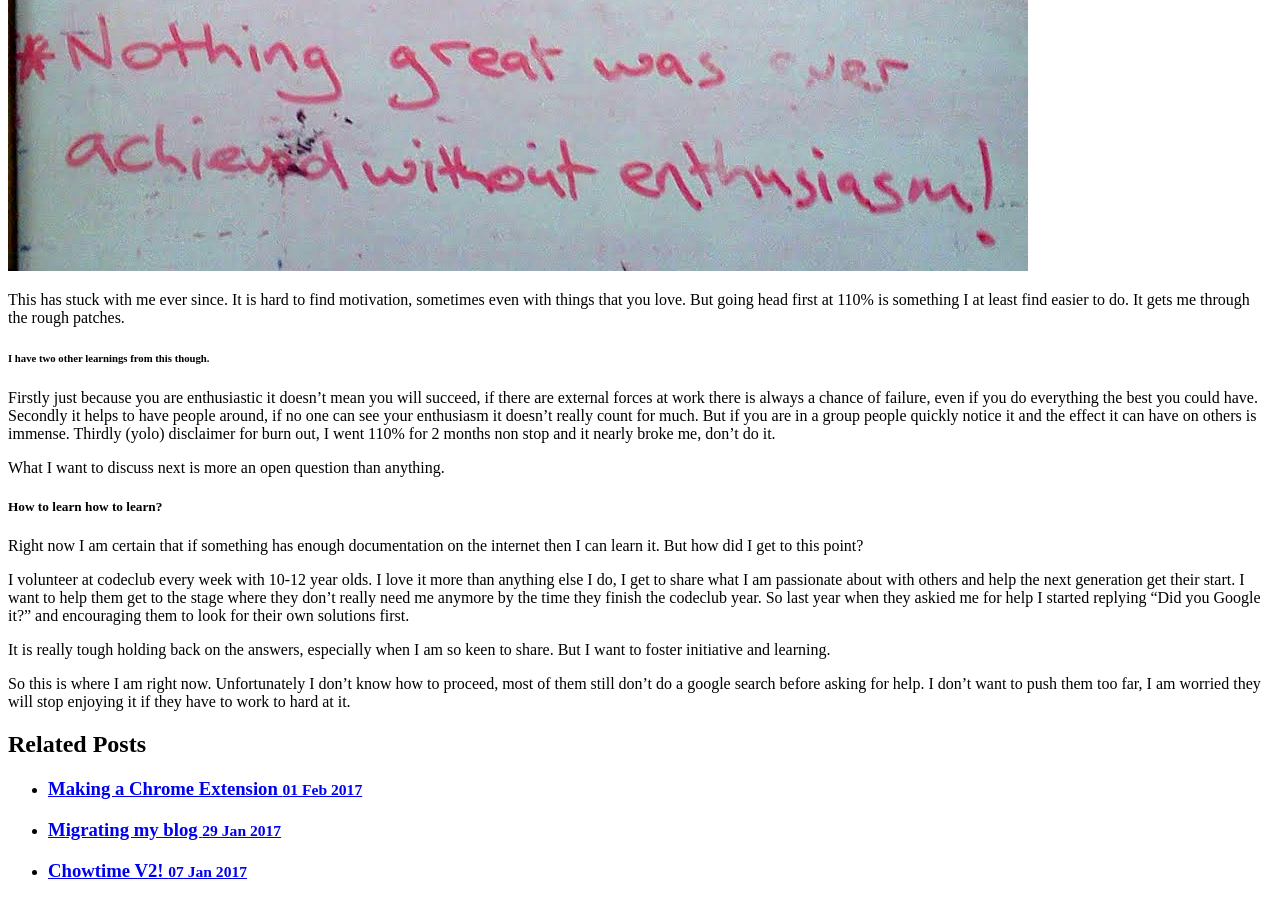
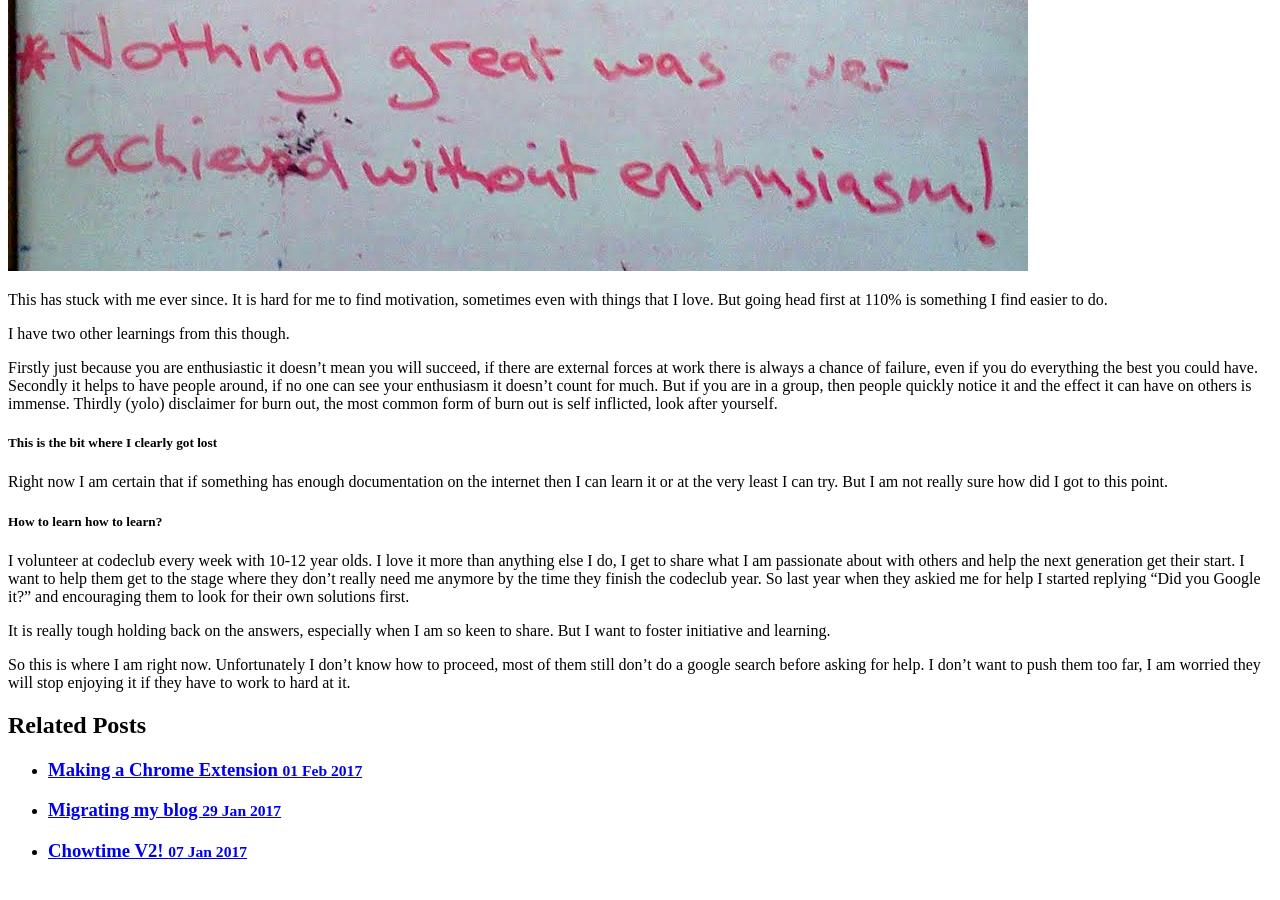
Before and after one commit to foopod/blog-2.0, a Jekyll site: the page built from _posts/2017-02-07-self-taught.md, in a window 1280 px wide and 900 px high, scrolled down 1238 px. Built offline with Jekyll 4.4.1, drawn with Linux system fonts in a browser that asks for light colours; nearby versions of some CDN libraries; some web fonts are replaced; some of the changed text lies outside the part shown.

Commit message:
Update 2017-02-07-self-taught.md

```diff
--- a/_posts/2017-02-07-self-taught.md
+++ b/_posts/2017-02-07-self-taught.md
@@ -7,7 +7,7 @@
 description: Exploring the art of self learning
 ---
 
-So let's preface this with some facts, I make a bunch of things. My [Github report card](https://githubreportcard.reflect.io/) says that in 2016 I made 372 commits across 28 GitHub repos in 5 languages. People ask me why I do it, like "Jono you spend 40 hours a week coding already, why go home and keep coding?". It's because I love it, sure I could go home and watch TV, play video games or hang out with friends (by the way I do all of these things - just maybe less than other people).
+So let's preface this with some facts, I make a bunch of things. My [Github report card](https://githubreportcard.reflect.io/) says that last year I made 372 commits across 28 GitHub repos in 5 languages. People ask me why I do it, spend 40 hours at work then go home and do more. It's because I love it, sure I could go home and watch TV, play video games or hang out with friends, and I do all of these things, just maybe less than other people.
 
 ##### Where are you going with this Jono?
 
@@ -18,17 +18,17 @@
 This photo is from the whiteboard in our lunch room from 6 years ago.
 <img src="/public/images/enthusiasm.png"/>
 
-This has stuck with me ever since. It is hard to find motivation, sometimes even with things that you love. But going head first at 110% is something I at least find easier to do. It gets me through the rough patches.
+This has stuck with me ever since. It is hard for me to find motivation, sometimes even with things that I love. But going head first at 110% is something I find easier to do.
 
-###### I have two other learnings from this though.
+I have two other learnings from this though.
 
-Firstly just because you are enthusiastic it doesn't mean you will succeed, if there are external forces at work there is always a chance of failure, even if you do everything the best you could have. Secondly it helps to have people around, if no one can see your enthusiasm it doesn't really count for much. But if you are in a group people quickly notice it and the effect it can have on others is immense. Thirdly (yolo) disclaimer for burn out, I went 110% for 2 months non stop and it nearly broke me, don't do it.
+Firstly just because you are enthusiastic it doesn't mean you will succeed, if there are external forces at work there is always a chance of failure, even if you do everything the best you could have. Secondly it helps to have people around, if no one can see your enthusiasm it doesn't count for much. But if you are in a group, then people quickly notice it and the effect it can have on others is immense. Thirdly (yolo) disclaimer for burn out, the most common form of burn out is self inflicted, look after yourself.
 
-What I want to discuss next is more an open question than anything.
+##### This is the bit where I clearly got lost
+
+Right now I am certain that if something has enough documentation on the internet then I can learn it or at the very least I can try. But I am not really sure how did I got to this point.
 
 ##### How to learn how to learn?
-
-Right now I am certain that if something has enough documentation on the internet then I can learn it. But how did I get to this point?
 
 I volunteer at codeclub every week with 10-12 year olds. I love it more than anything else I do, I get to share what I am passionate about with others and help the next generation get their start. I want to help them get to the stage where they don't really need me anymore by the time they finish the codeclub year. So last year when they askied me for help I started replying "Did you Google it?" and encouraging them to look for their own solutions first.
 
```
